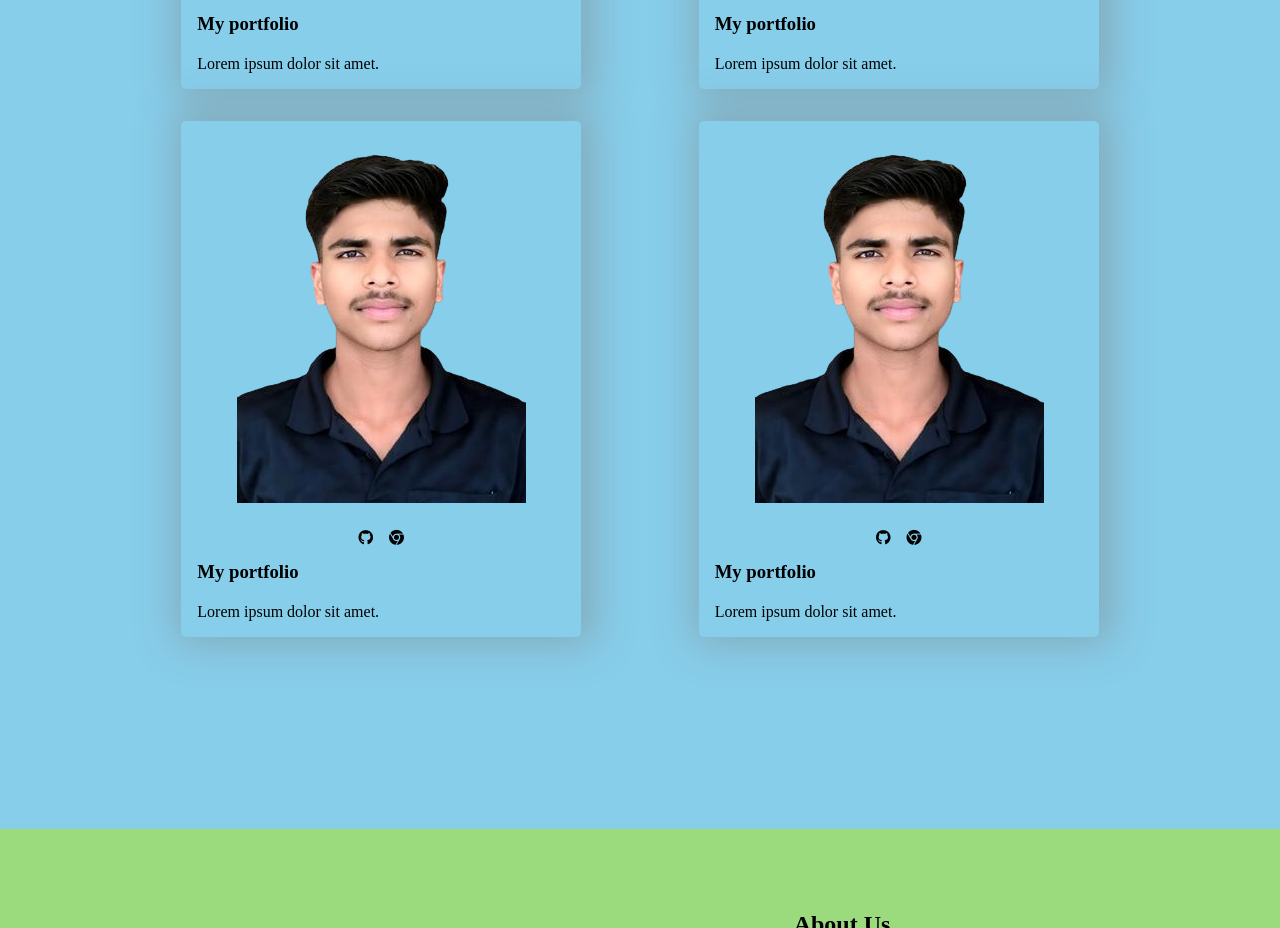
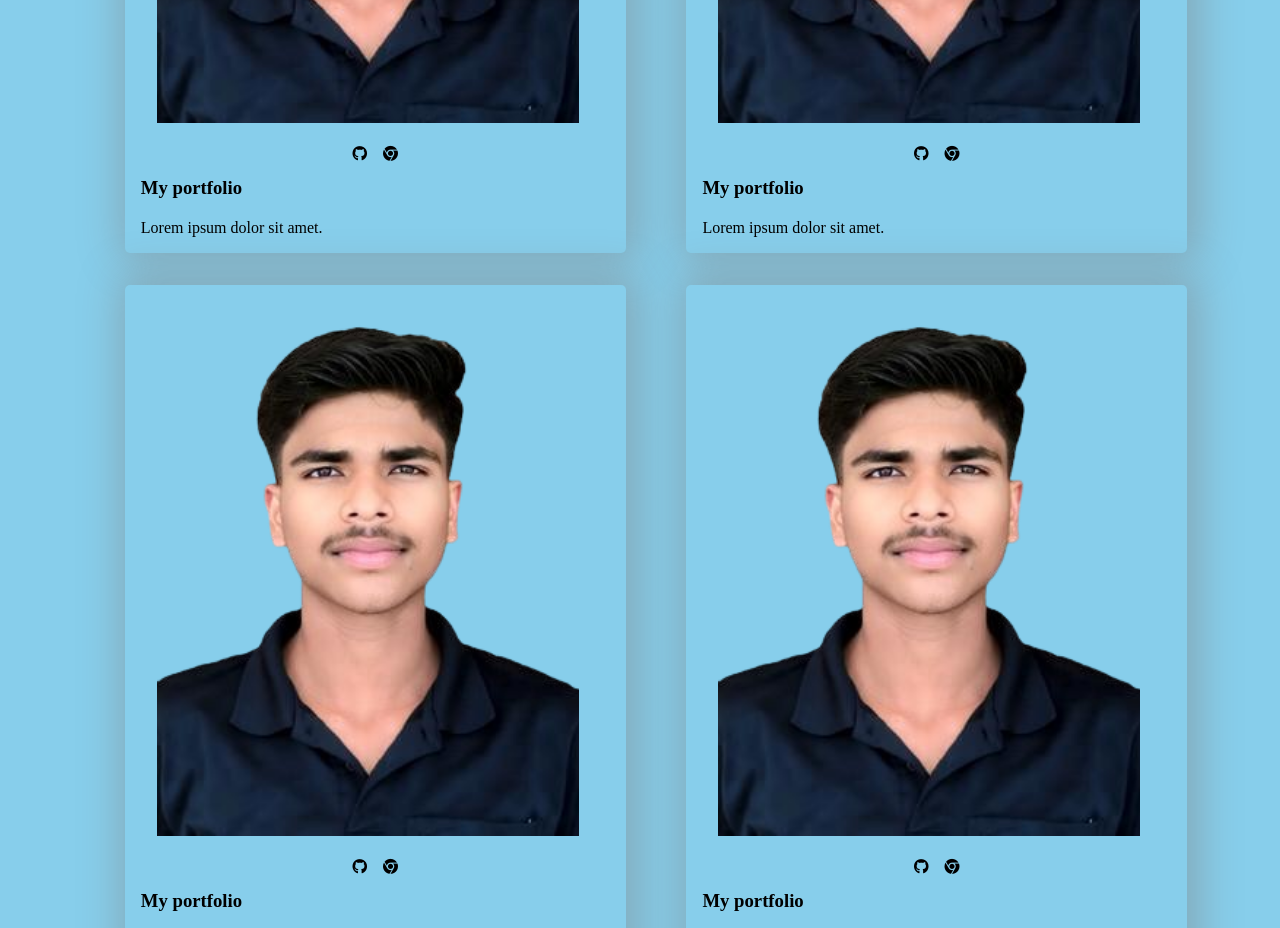
Before and after one commit to sanjivkumarthakur/personal-portfolio, a plain HTML site: page index.html in a window 1280 px wide. Shown: the part 1872-2800 px from the top of the page. Drawn offline with Linux system fonts and the light colour scheme; a web font is replaced by a local one.

Commit message:
Add files via upload

```diff
--- a/index.html
+++ b/index.html
@@ -40,7 +40,7 @@
                 <input type="checkbox" id="hambergur">
                 <div class="nav flex">
                     <!-- <div class="menu"> -->
-                        <ul class="flex">
+                        <ul class="flex nav-list">
                             <li><a href="#">Home</a></li>
                             <li><a href="#Skill">Skill</a></li>
                             <li><a href="#projects">Project</a></li>
@@ -211,9 +211,24 @@
         Lorem ipsum dolor sit amet.
       </div>
     </div>
+    <div class="projext">
+      <div class="photo">
+        <img src="sanjiv-removebg-preview.png" alt="Sanjiv" >
+      </div>
+      <div class="p-logo flex">
+        <i class="fa-brands fa-github"></i>
+        <i class="fa-brands fa-chrome"></i>
+      </div>
+      <div class="p-name">
+        <h3>My portfolio</h3>
+      </div>
+      <div class="p-detail">
+        Lorem ipsum dolor sit amet.
+      </div>
+    </div>
     <div class="projext ">
-      <div class="photo">
-        <img src="sanjiv-removebg-preview.png" alt="Sanjiv">
+      <div class="photo flex">
+        <img src="sanjiv-removebg-preview.png" alt="Sanjiv" class="flex">
       </div>
       <div class="p-logo flex">
         <i class="fa-brands fa-github"></i>
--- a/style.css
+++ b/style.css
@@ -55,9 +55,13 @@ nav{
 
 }
 
-.header{
+/* .navbar{
     position: sticky;
     top: 0;
+} */
+.header{
+    /* position: sticky; */
+    /* top: 0; */
 
 }
 
@@ -91,10 +95,12 @@ nav{
     display: flex;
     justify-content: center
     align-items: center;
-    /* color: #ff4500; }
-ul{
-    /* /* justify-content: center; */
-    /* align-items: center;  }*/
+} */
+
+.nav-list{
+    justify-content: center;
+    align-items: center;
+}
 
     ul>li{
     /* align-items: center; */
@@ -332,8 +338,9 @@ ul>li:hover{
     flex-wrap: wrap;
     margin: 10px;
     /* border: 2px solid blue; */
-    flex-grow: 1;
+    /* flex-grow: 1; */
     margin: 1rem;
+    width: 100%;
 
 
 }
@@ -345,10 +352,21 @@ ul>li:hover{
     border-radius: 5px;
     justify-content: center;
     box-shadow: 4px -2px 40px 9px rgba(128, 128, 128, 0.464);
+    flex-grow: .3;
 }
 
+.photo{
+    justify-content: center;
+    align-items: center;
+}
 .photo img{
-    padding-left: 2.5rem;
+    margin-left: 1rem;
+    width: 90%;
+    display: flex;
+    justify-content: center;
+    align-items: center;
+    /* border: 2px solid red; */
+
 }
 .p-logo{
     justify-content: center;
@@ -658,7 +676,6 @@ ul>li:hover{
 }
 
 
-
 #hambergur{
     display: none;
 }
```
